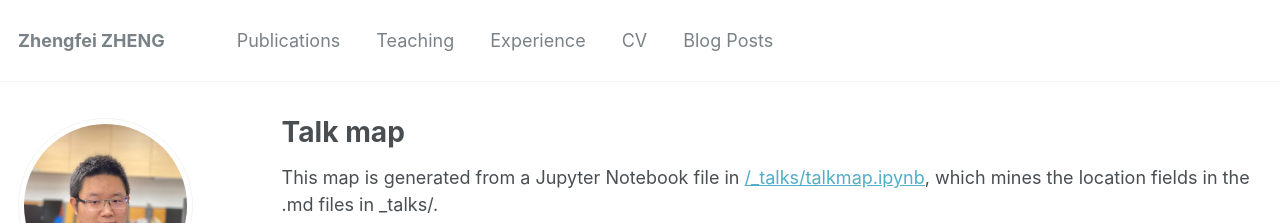
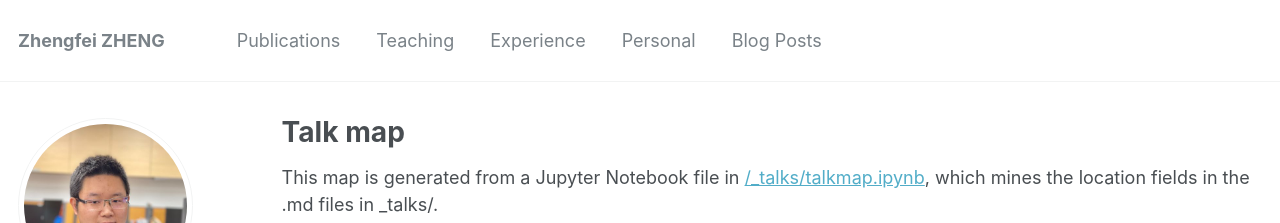
Before and after one commit to zf-z/zf-z.github.io, a Jekyll site: the page built from _pages/talkmap.html, in a window 1280 px wide and 1147 px high. Shown: the top 223 px of the window. Built offline with Jekyll 4.4.1, drawn with Linux system fonts in a browser that asks for light colours; nearby versions of some CDN libraries.

Commit message:
Update navigation.yml

```diff
--- a/_data/navigation.yml
+++ b/_data/navigation.yml
@@ -9,8 +9,8 @@ main:
   - title: "Experience"
     url: /services/
 
-  - title: "CV"
-    url: /cv/
+  - title: "Personal"
+    url: /personal/
 
   - title: "Blog Posts"
     url: /year-archive/
```
